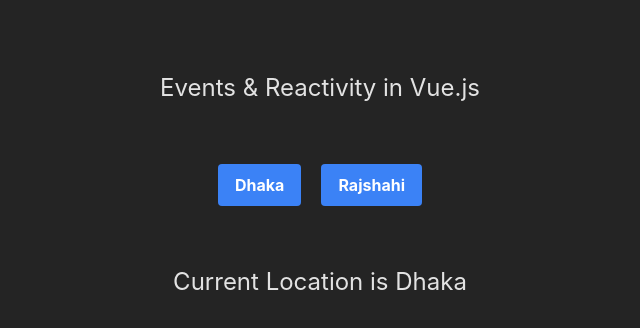
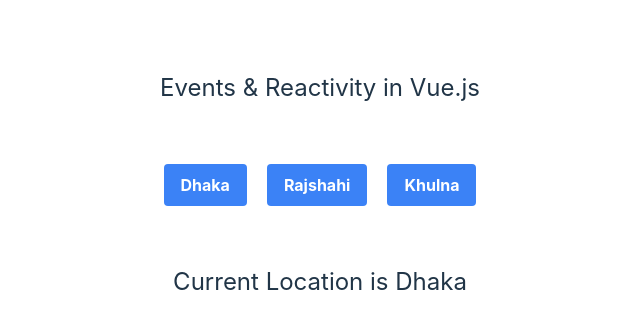
Before and after one commit to LearnWithHasinHayder/vue-events-reactivity, a Vue app: page / in a window 1280 px wide. Shown: the top 328 px of the page, without its empty margins (320-960 px from the left). Built offline with nearby package versions, Linux system fonts and the light colour scheme.

Commit message:
Episode 02 Code

```diff
--- a/src/App.vue
+++ b/src/App.vue
@@ -4,6 +4,8 @@
   name: "Dhaka",
   weather:"Sunny"
 })
+
+
 
 function changeLocation(newLocation) {
   location.name = newLocation
@@ -20,6 +22,9 @@
       <button class="bg-blue-500 hover:bg-blue-700 text-white font-bold py-2 px-4 rounded" @click="changeLocation('Rajshahi')">
         Rajshahi
       </button>
+      <button class="bg-blue-500 hover:bg-blue-700 text-white font-bold py-2 px-4 rounded" @click="changeLocation('Khulna')">
+        Khulna
+      </button>
     </div>
     <h1 class="text-2xl m-10">Current Location is {{ location.name }}</h1>
   </section>
--- a/src/style.css
+++ b/src/style.css
@@ -75,7 +75,7 @@
   text-align: center;
 }
 
-@media (prefers-color-scheme: dark) {
+@media (prefers-color-scheme: light) {
   :root {
     color: #213547;
     background-color: #ffffff;
```
